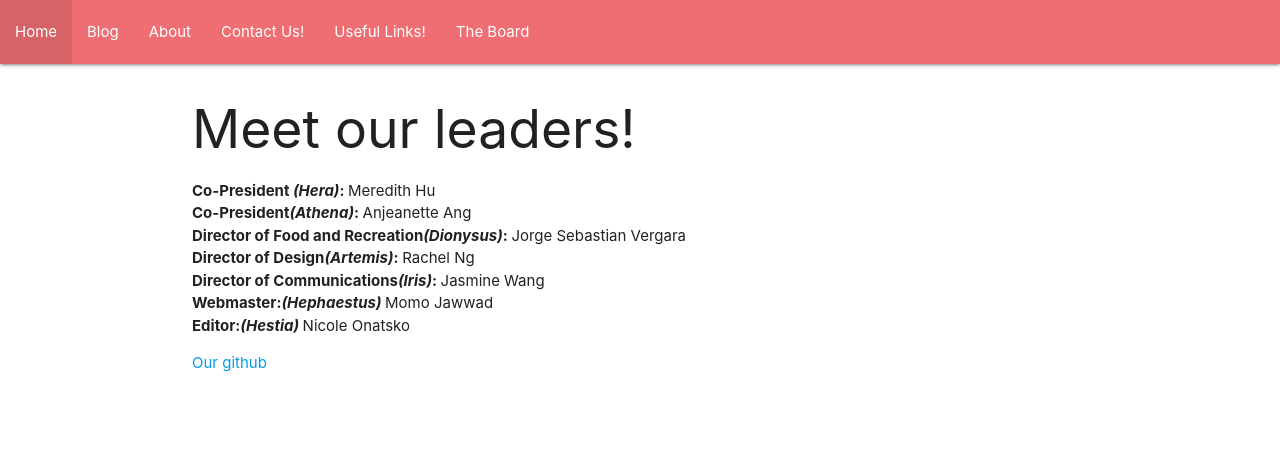
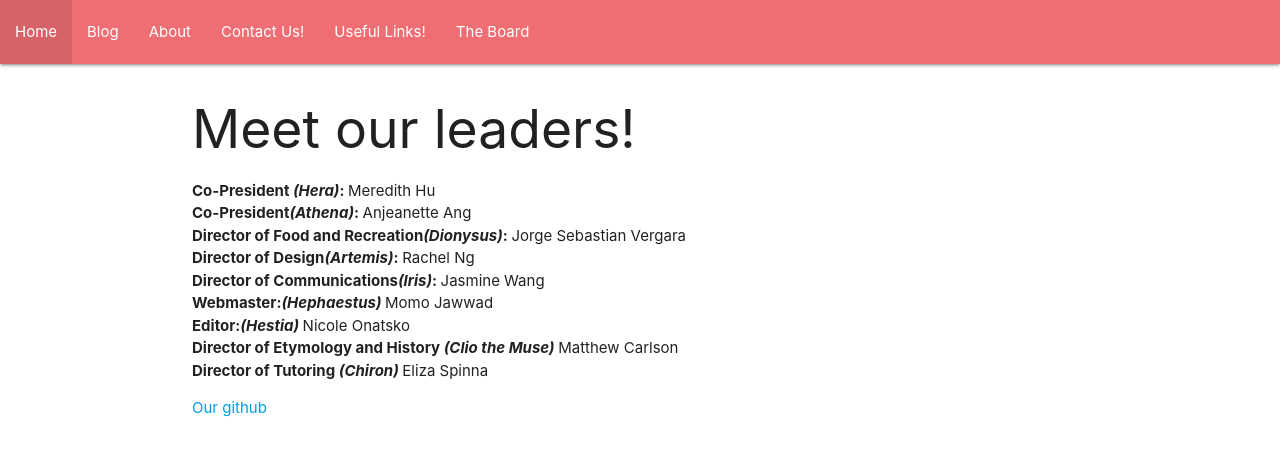
Before and after one commit to stuyCLC/stuyCLC.github.io, a Jekyll site: the page built from board/index.html, in a window 1280 px wide. Shown: the top 456 px of the page. Built offline with Jekyll 4.4.1, drawn with Linux system fonts in a browser that asks for light colours.

Commit message:
Update index.html

```diff
--- a/board/index.html
+++ b/board/index.html
@@ -12,6 +12,8 @@ Title: The Board
   <li> <b> Director of Communications<i>(Iris)</i>: </b> Jasmine Wang </li>
   <li> <b> Webmaster:<i>(Hephaestus)</i> </b> Momo Jawwad </li>
   <li> <b> Editor:<i>(Hestia)</i> </b> Nicole Onatsko </li>
+  <li> <b> Director of Etymology and History <i>(Clio the Muse)</i> </b> Matthew Carlson </li>
+  <li> <b> Director of Tutoring <i>(Chiron)</i> </b> Eliza Spinna </li>
     </ul>
     </p>
 <!div>
```
